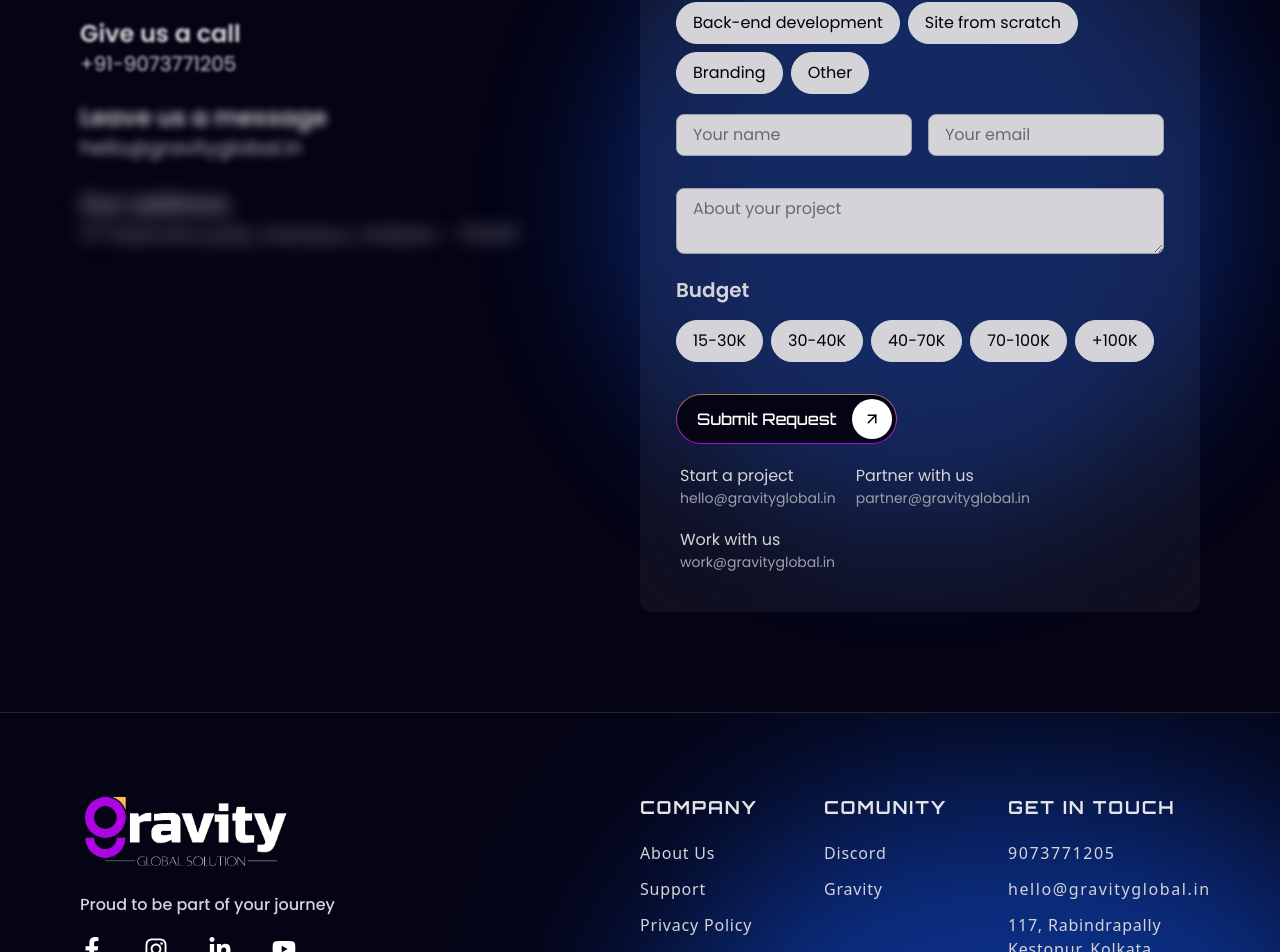
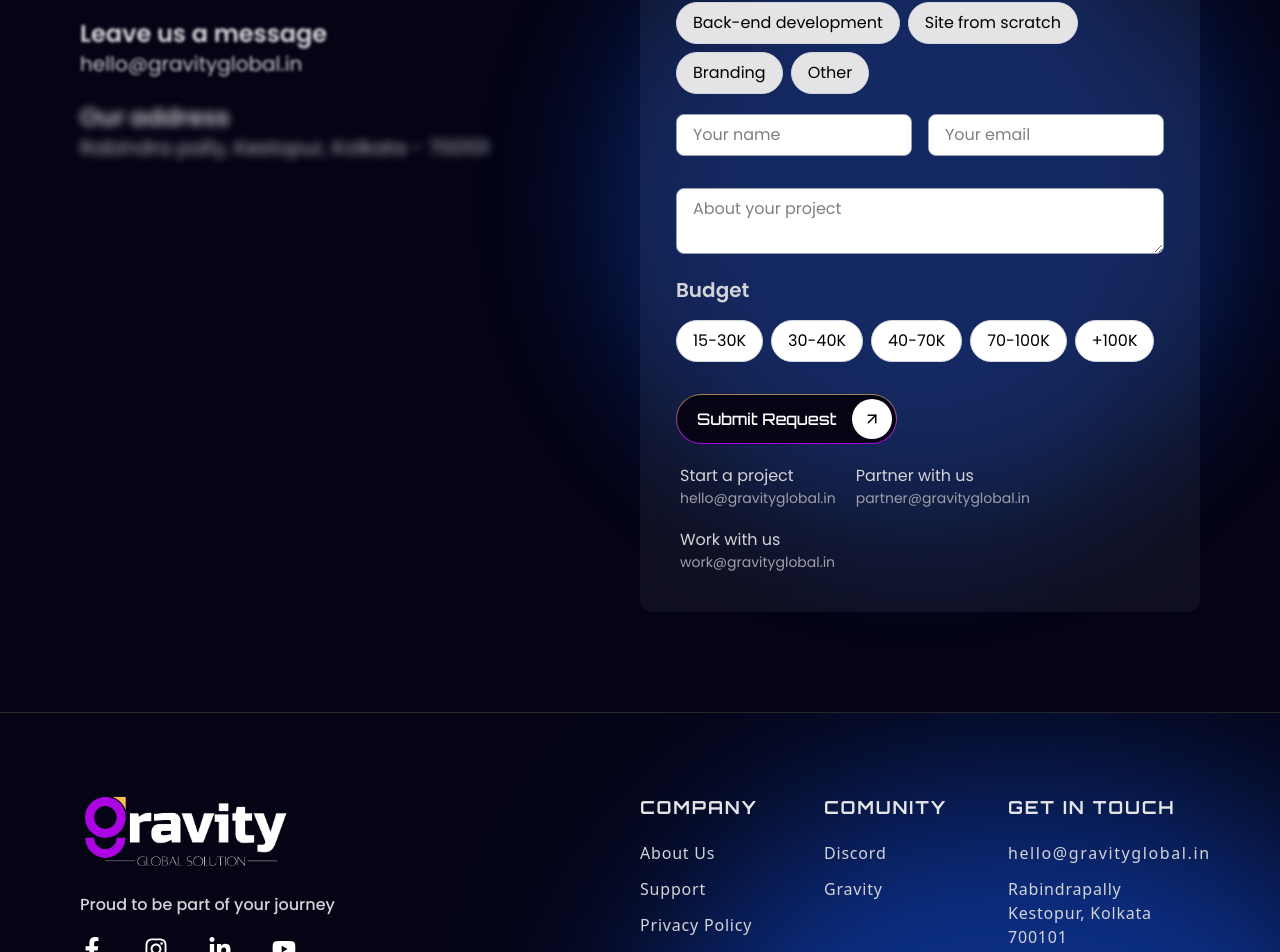
Before and after one commit to dev-sujitdas/new-gravity, a React (Vite) app: page /contact in a window 1280 px wide. Shown: the part 392-1344 px from the top of the page. Built offline with nearby package versions, Linux system fonts and the light colour scheme.

Commit message:
new changes

```diff
--- a/src/App.jsx
+++ b/src/App.jsx
@@ -17,7 +17,8 @@ import PageTransition from './components/transition/PageTransition';
 const App = () => {
   useEffect(()=>{
     window.scrollTo(0,0)
-  })
+  },[])
+
   const lenisRef = useRef(null);
   const location = useLocation();
   const [isLoading, setIsLoading] = useState(true)
--- a/src/components/CTA.jsx
+++ b/src/components/CTA.jsx
@@ -26,6 +26,7 @@ const ctaRef = useRef(null);
 
     return (
         <section className='w-full pt-10 pb-20 md:pt-30 md:pb-30 relative'>
+             <div className="absolute top-1/2 left-1/2 -translate-x-1/2 -translate-y-1/2 w-[10rem] h-[10rem] md:w-[20rem] md:h-[20rem] bg-[#fdbb58c7] rounded-full blur-[100px] opacity-30 z-0"></div>
             <div ref={ctaRef} className='flex justify-center items-center flex-col'>
                 <div className='2xl:w-[65%] z-50'>
                     <h2 className='gradient-text text-3xl md:text-4xl lg:text-5xl xl:text-6xl orbitron-bold gap-2 text-center tracking-tight'>
@@ -47,7 +48,6 @@ const ctaRef = useRef(null);
                     />
                 </div>
             </div>
-            <div className="absolute top-1/2 left-1/2 -translate-x-1/2 -translate-y-1/2 w-[10rem] h-[10rem] md:w-[20rem] md:h-[20rem] bg-[#fdbb58c7] rounded-full blur-[100px] opacity-30 z-0"></div>
         </section>
     )
 }
--- a/src/components/Footer.jsx
+++ b/src/components/Footer.jsx
@@ -106,10 +106,10 @@ const Footer = () => {
                         </div>
                         <div>
                             <ul className="space-y-3">
-                                <li className="poppins-relugar text-zinc-300 text-sm md:text-base tracking-widest hover:text-[#9897F4]">
+                                {/* <li className="poppins-relugar text-zinc-300 text-sm md:text-base tracking-widest hover:text-[#9897F4]">
                                     {" "}
                                     <a href="tel:+91-9073771205">9073771205</a>
-                                </li>
+                                </li> */}
                                 <li className="poppins-relugar text-zinc-300 text-sm md:text-base tracking-widest hover:text-[#9897F4]">
                                     {" "}
                                     <a href="mailto:hello@gravityglobal.in">
@@ -118,7 +118,7 @@ const Footer = () => {
                                 </li>
                                 <li className="poppins-relugar text-zinc-300 text-sm md:text-base tracking-wider ">
                                     {" "}
-                                    117, Rabindrapally
+                                    Rabindrapally
                                     <br /> Kestopur, Kolkata 700101{" "}
                                 </li>
                             </ul>
--- a/src/components/ServicesShowcase.jsx
+++ b/src/components/ServicesShowcase.jsx
@@ -203,7 +203,7 @@ const ServicesShowcase = () => {
               onMouseMove={(e) => handleMouseMove(e, index)}
               onMouseLeave={() => handleMouseLeave(index)}
               className={`service-list ${isFirst ? "pt-[1px]" : ""} ${isMid && "pb-[1px]"} ${isLast && "pb-[1px]"} gradient-to-right relative group`}>
-              <div className={` flex lg:flex-row flex-col select-none  hover:bg-transparent transition-all bg-[#040414]`}>
+              <div className={` flex lg:flex-row flex-col select-none  hover:bg-transparent duration-500 transition-all bg-[#040414]`}>
                 <div
                   className={`xl:w-[40%] w-full py-3 md:py-[2rem] md:px-5 flex gap-5 items-center`}
                 >
--- a/src/pages/About.jsx
+++ b/src/pages/About.jsx
@@ -39,14 +39,14 @@ const teams = [
     name: "Khushi Sachdeva",
     role: "Freelancer",
     role2: "Graphic Designer",
-    top: "10"
+    top: "40"
   },
   {
     image: ravi,
     name: "Ravi Singh",
     role: "Freelancer",
     role2: "SEO Specilist",
-    top: "20"
+    top: "80"
   },
 ];
 
@@ -170,10 +170,9 @@ const About = () => {
               {"Who We Are".split(" ").map((w, i) => (<span key={i} className='inline-block'>{w}</span>))}
             </h2>
             <p className='para poppins-regluar text-zinc-300 md:text-xl lg:text-2xl mt-10'>
-              At Gravity, we believe creativity is more than just design - it’s the force that pushes boundaries,
-              sparks innovation, and shapes the future. From bold ideas to seamless execution,
-              we craft digital experiences that not only look stunning but also perform with purpose.
-              Whether it’s immersive 3D design, scalable development, or powerful branding, we transform visions into experiences that truly resonate.
+              Gravity Global Solution is a creative web development agency specializing in full-stack development,
+              UI/UX design, and digital branding. Based in India, we craft scalable and high-performance web experiences
+              for businesses and creators worldwide.
             </p>
           </div>
           <div className='w-full lg:w-1/2 flex justify-center items-center relative'>
--- a/src/pages/Contact.jsx
+++ b/src/pages/Contact.jsx
@@ -73,20 +73,31 @@ const Contact = () => {
       return;
     }
 
-    console.log("Dynamic Data Being Sent:", data);
+    // Replace with your actual deployed Vercel URL
+    const API_URL = "https://email-js-api-git-main-sujit-das-projects.vercel.app/api/emailJs";
 
-    emailjs
-      .send("service_dkaikx5", "template_zzp9kgj", data, "zDfgxDrEKQzlmbBnE")
-      .then(
-        (response) => {
-          console.log("SUCCESS!", response.status, response.text);
+    fetch(API_URL, {
+      method: "POST",
+      headers: {
+        "Content-Type": "application/json",
+      },
+      body: JSON.stringify({ data }),
+    })
+      .then(async (res) => {
+        const result = await res.json();
+        if (result.success) {
+          console.log("SUCCESS!", result);
           alert("Submission was successful!");
-        },
-        (error) => {
-          console.error("FAILED...", error.text);
+        } else {
+          console.error("FAILED...", result.error);
           alert("An error occurred. Please try again.");
         }
-      );
+      })
+      .catch((err) => {
+        console.error("NETWORK ERROR:", err);
+        alert("Network error. Please try again later.");
+      });
+
 
     setFormData({
       name: "",
@@ -106,7 +117,7 @@ const Contact = () => {
     return () => animatedBlur.kill();
   }, []);
 
-  useGSAP(()=>{
+  useGSAP(() => {
     const tl = gsap.timeline();
     tl.from("#title", {
       y: 40,
@@ -116,7 +127,7 @@ const Contact = () => {
       delay: 2,
       ease: "power2.inOut"
     })
-      tl.from("#contact-dets div",{
+    tl.from("#contact-dets div", {
       y: 40,
       filter: "blur(30px)",
       opacity: 0,
@@ -124,7 +135,7 @@ const Contact = () => {
       stagger: 0.08,
       ease: "power2.inOut"
     })
-  },[])
+  }, [])
 
   const title = "Let’s Turn Vision Into Reality"
 
@@ -138,17 +149,17 @@ const Contact = () => {
             <span key={i}>{word}</span>
           ))}</h2>
           <div id="contact-dets" className="space-y-5 mt-10">
-            <div>
+            {/* <div>
               <h3 className="text-xl md:text-2xl poppins-semibold text-zinc-200">Give us a call</h3>
               <p className="text-lg md:text-xl poppins-regular text-zinc-300">+91-9073771205</p>
-            </div>
+            </div> */}
             <div>
               <h3 className="text-xl md:text-2xl poppins-semibold text-zinc-200">Leave us a message</h3>
               <p className="text-lg md:text-xl poppins-regular text-zinc-300">hello@gravityglobal.in</p>
             </div>
             <div>
               <h3 className="text-xl md:text-2xl poppins-semibold text-zinc-200">Our address</h3>
-              <p className="text-lg md:text-xl poppins-regular text-zinc-300">117 Rabindra pally, Kestopur, Kolkata - 700101</p>
+              <p className="text-lg md:text-xl poppins-regular text-zinc-300">Rabindra pally, Kestopur, Kolkata - 700101</p>
             </div>
           </div>
         </div>
@@ -161,7 +172,7 @@ const Contact = () => {
           ></div>
           <div id="form" className="z-10 relative p-2 md:p-5 bg-white/5 backdrop-blur-2xl rounded-xl">
             <form ref={formRef} onSubmit={handleSubmit} className="max-w-[900px] mx-auto p-4">
-              <h4 className="text-3xl md:text-4xl orbitron-regular text-zinc-300 mb-10">Share Your Vision With Us </h4>
+              <h4 className="text-3xl md:text-4xl orbitron-regular text-zinc-200 mb-10">Share Your Vision With Us </h4>
               <div className="flex flex-wrap gap-2 my-5">
                 {services.map((service) => (
                   <button
@@ -171,7 +182,7 @@ const Contact = () => {
                     onClick={() => handleServiceClick(service)}
                     className={`px-4 py-2 rounded-full ${selectedService === service
                       ? "bg-[#151030] text-white"
-                      : "bg-zinc-300 text-black"
+                      : "bg-zinc-200 text-black"
                       } border border-gray-300 relative poppins-regular cursor-pointer text-sm md:text-base`}
                   >
                     {service}
@@ -186,7 +197,7 @@ const Contact = () => {
                   placeholder="Your name"
                   value={formData.name}
                   onChange={handleChange}
-                  className="w-full md:flex-1 px-4 py-2 border poppins-regular bg-zinc-300 border-gray-400 rounded-lg text-sm md:text-base"
+                  className="w-full md:flex-1 px-4 py-2 border poppins-regular bg-white border-gray-400 rounded-lg text-sm md:text-base outline-0"
                 />
                 <input
                   type="email"
@@ -194,7 +205,7 @@ const Contact = () => {
                   placeholder="Your email"
                   value={formData.email}
                   onChange={handleChange}
-                  className="w-full md:flex-1 px-4 py-2 border poppins-regular bg-zinc-300 border-gray-400 rounded-lg text-sm md:text-base"
+                  className="w-full md:flex-1 px-4 py-2 border poppins-regular bg-white border-gray-400 rounded-lg text-sm md:text-base outline-0 "
                 />
               </div>
 
@@ -203,7 +214,7 @@ const Contact = () => {
                 placeholder="About your project"
                 value={formData.projectDetails}
                 onChange={handleChange}
-                className="w-full px-4 py-2 border poppins-regular bg-zinc-300 border-gray-400 rounded-lg my-4 text-sm md:text-base"
+                className="w-full px-4 py-2 border poppins-regular bg-white border-gray-400 rounded-lg my-4 text-sm md:text-base outline-0"
               />
 
               <h4 className="text-xl poppins-semibold text-zinc-300">Budget</h4>
@@ -216,7 +227,7 @@ const Contact = () => {
                     onClick={() => handleBudgetClick(amount)}
                     className={`px-4 py-2 rounded-full ${budget === amount
                       ? "bg-[#151030] text-white"
-                      : "bg-zinc-300 text-black"
+                      : "bg-white text-black"
                       } border border-gray-300 poppins-regular cursor-pointer text-sm md:text-base`}
                   >
                     {amount}
--- a/src/pages/Home.jsx
+++ b/src/pages/Home.jsx
@@ -1,4 +1,4 @@
-import React from 'react'
+import React, { useEffect } from 'react'
 const Hero = React.lazy(()=>import("../components/Hero"));
 const ProjectShowcase = React.lazy(() => import("../components/ProjectsShowcase"));
 const ServicesShowcase = React.lazy(() => import("../components/ServicesShowcase"));
@@ -7,6 +7,9 @@ const Testimonial = React.lazy(()=>import("../components/Testimonial"));
 const CTA = React.lazy(()=>import("../components/CTA"));
 
 const Home = () => {
+  useEffect(()=>{
+    window.scrollTo(0, 0);
+  },[]);
   return (
     <div className='max-w-[150rem] mx-auto overflow-hidden'>
         <Hero/>
```
Lines whose indentation alone changed are shown as unchanged.
